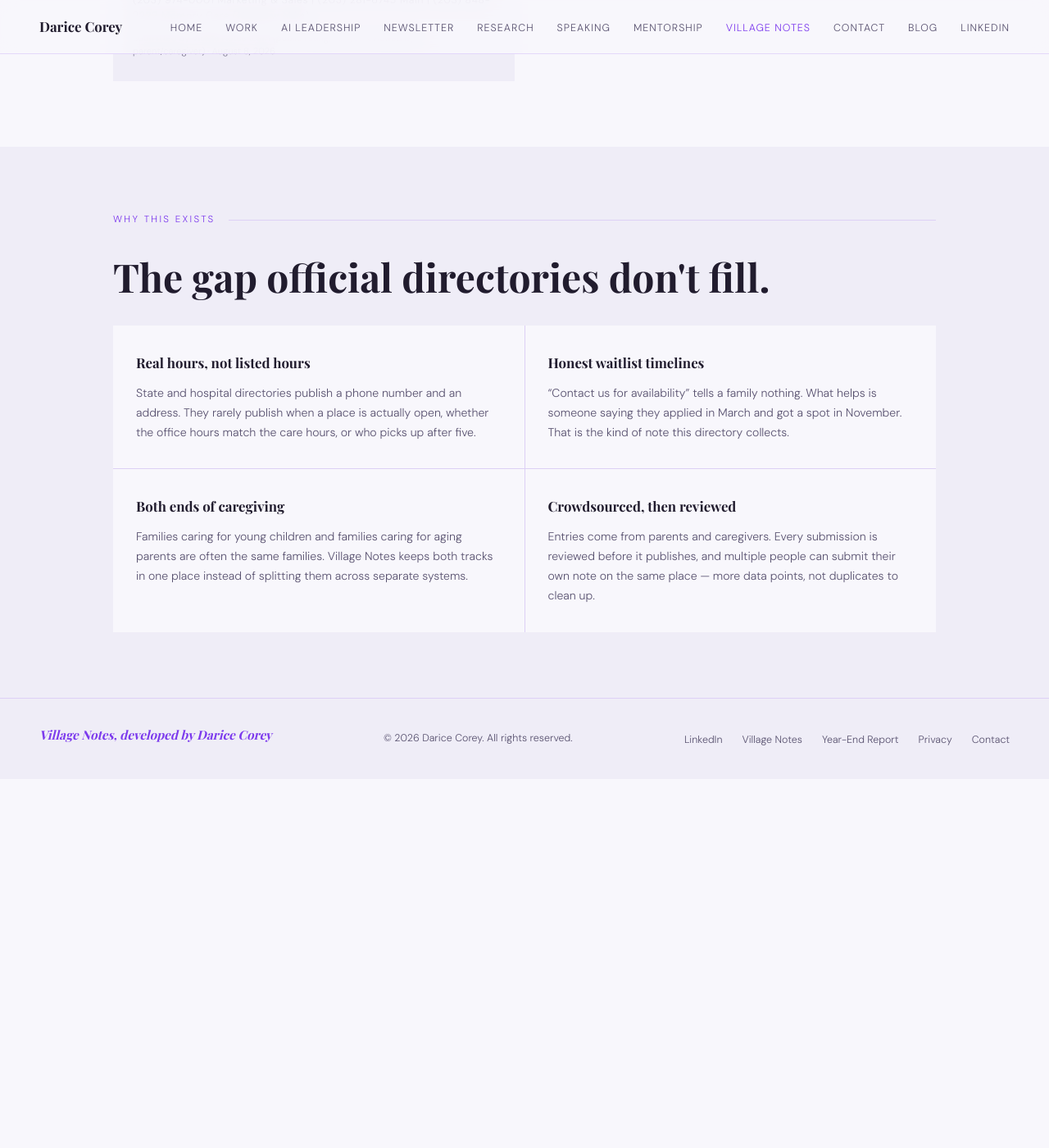
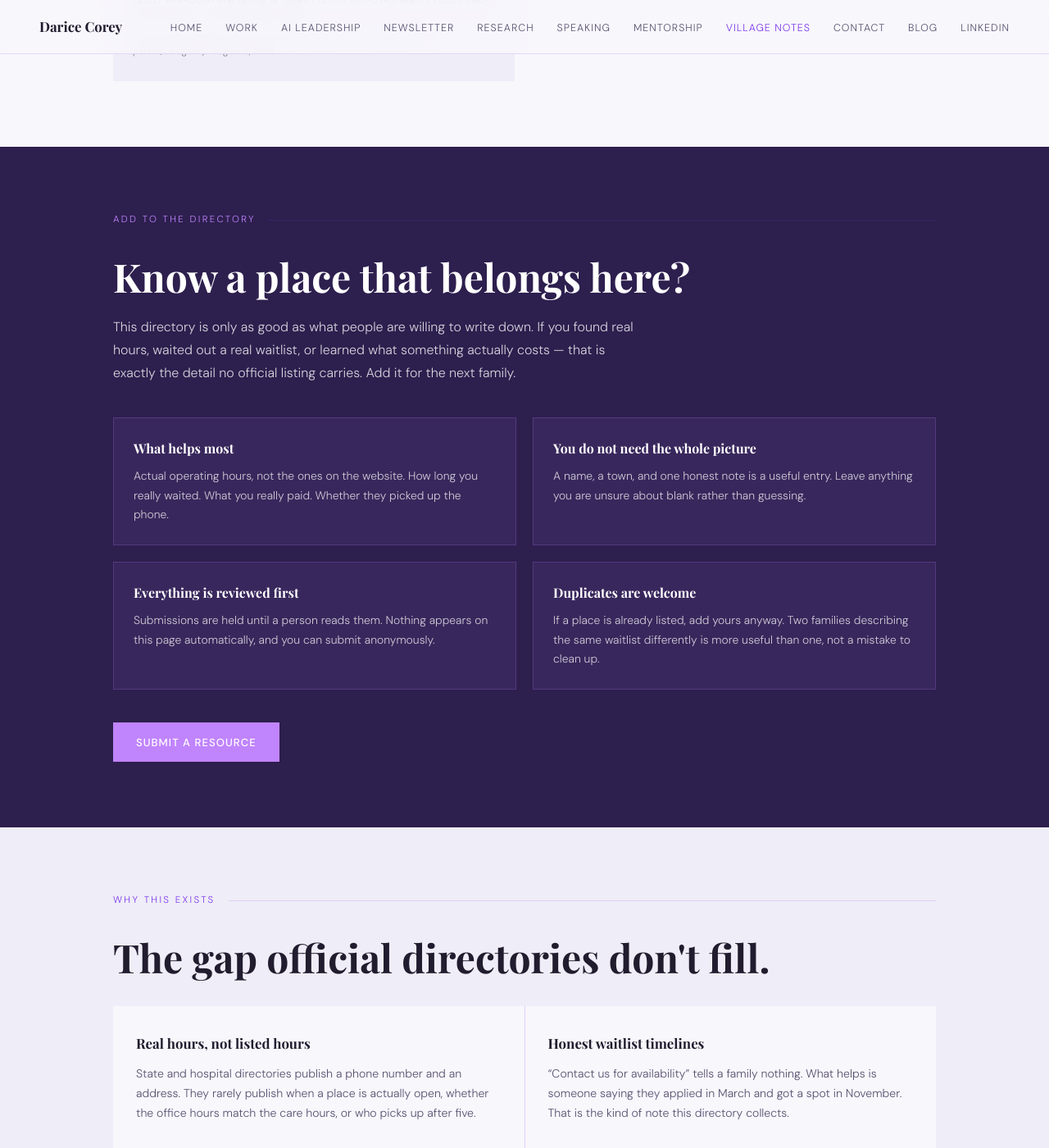
Before and after one commit to dcoreyrasm/dcoreyrasm.github.io, a Jekyll site: the page village-notes/index.html, which Jekyll copies as it is, in a window 1280 px wide and 1400 px high, scrolled down 7945 px. Shown: the whole window at 82% size. Built offline with Jekyll 4.4.1, drawn with Linux system fonts in a browser that asks for light colours; some web fonts are replaced; before the commit the page ends 8895 px from its top, so only the background shows below that.

Commit message:
Open the front door: a submission section on Village Notes
The page promises that entries come from parents and caregivers and that
every submission is reviewed, and the base is built for exactly that --
Submitted By, and a Moderation Status with a Pending Review state. But
there was no way to submit anything, so the only contributor was the
site owner. 35 of the 51 categories are still empty and only 9 listings
are place-based, across 5 towns.

Adds an "Add to the Directory" band explaining what actually helps (real
hours, real waitlist times, what it really cost), that a partial entry is
still worth having, that nothing publishes without review, and that
duplicate entries for the same place are wanted rather than a mistake --
which is what the table's own description says.

The call to action points at the contact page for now. Swapping in the
Airtable form's share URL is a one-line change, marked with a comment;
pointing it somewhere real in the meantime means nothing broken ships.

Nothing can leak onto the site through this. The sync filters on
Moderation Status = "Published", so a submission arriving with that field
blank is invisible to the page until someone sets it deliberately.

Also fixes a specificity bug this surfaced. /styles.css alternates band
colour with `section:nth-child(even)`, which outranks a bare class, so
the new dark band rendered light. The section backgrounds are now written
as `section.vn-*` to match that specificity, with a comment saying why.
That also corrects the controls strip, which had been picking up the
alternating colour unnoticed since the directory shipped.

Verified in both colour schemes: hero and submit band both #2d1f4e,
controls and results on the page background, about on the alternate.
19 cards render, no page errors, no horizontal scroll at 390px.

```diff
--- a/village-notes/index.html
+++ b/village-notes/index.html
@@ -111,6 +111,40 @@
       </div>
     </section>
 
+    <section class="vn-submit-section" aria-labelledby="vn-submit-heading">
+      <div class="container">
+        <p class="section-label" style="color:var(--coral);">Add to the Directory</p>
+        <h2 class="section-heading" id="vn-submit-heading" style="color:#fff;">Know a place that belongs here?</h2>
+        <p class="vn-submit-lede">This directory is only as good as what people are willing to write down. If you found real hours, waited out a real waitlist, or learned what something actually costs &mdash; that is exactly the detail no official listing carries. Add it for the next family.</p>
+
+        <div class="vn-submit-grid">
+          <div class="vn-submit-block">
+            <h3>What helps most</h3>
+            <p>Actual operating hours, not the ones on the website. How long you really waited. What you really paid. Whether they picked up the phone.</p>
+          </div>
+          <div class="vn-submit-block">
+            <h3>You do not need the whole picture</h3>
+            <p>A name, a town, and one honest note is a useful entry. Leave anything you are unsure about blank rather than guessing.</p>
+          </div>
+          <div class="vn-submit-block">
+            <h3>Everything is reviewed first</h3>
+            <p>Submissions are held until a person reads them. Nothing appears on this page automatically, and you can submit anonymously.</p>
+          </div>
+          <div class="vn-submit-block">
+            <h3>Duplicates are welcome</h3>
+            <p>If a place is already listed, add yours anyway. Two families describing the same waitlist differently is more useful than one, not a mistake to clean up.</p>
+          </div>
+        </div>
+
+        <!-- Points at the contact page until the Airtable submission form exists.
+             To switch it over: swap this href for the form's share URL and add
+             target="_blank" rel="noopener noreferrer". Nothing else changes. -->
+        <div class="vn-submit-cta">
+          <a href="/contact.html" class="btn-primary">Submit a Resource</a>
+        </div>
+      </div>
+    </section>
+
     <section class="vn-about-section" aria-labelledby="vn-about-heading">
       <div class="container">
         <p class="section-label">Why This Exists</p>
--- a/village-notes/village-notes.css
+++ b/village-notes/village-notes.css
@@ -33,7 +33,11 @@
 }
 
 /* ---------- CONTROLS ---------- */
-.vn-controls-section { background:var(--bg); padding:2.5rem 0 1.5rem; border-bottom:1px solid var(--line); }
+/* The section backgrounds below are written as `section.vn-*` on purpose.
+   /styles.css alternates band colour with `section:nth-child(even)`, which
+   outranks a bare class selector -- a plain `.vn-submit-section` loses and the
+   dark band renders light. Matching that specificity is what makes these hold. */
+section.vn-controls-section { background:var(--bg); padding:2.5rem 0 1.5rem; border-bottom:1px solid var(--line); }
 .vn-controls {
   display:grid; gap:1rem 1.25rem; align-items:end;
   grid-template-columns:minmax(220px,1.6fr) repeat(3,minmax(150px,1fr)) auto;
@@ -66,7 +70,7 @@
 }
 
 /* ---------- RESULTS ---------- */
-.vn-results-section { background:var(--bg); padding:2.5rem 0 5rem; }
+section.vn-results-section { background:var(--bg); padding:2.5rem 0 5rem; }
 .vn-grid { display:grid; grid-template-columns:repeat(auto-fill,minmax(320px,1fr)); gap:1.5rem; }
 
 .vn-card {
@@ -137,7 +141,7 @@
 .vn-empty-body { font-size:.9rem; color:var(--muted); line-height:1.75; max-width:460px; margin:0 auto; }
 
 /* ---------- ABOUT ---------- */
-.vn-about-section { background:var(--bg2); padding:5rem 0; }
+section.vn-about-section { background:var(--bg2); padding:5rem 0; }
 .vn-about-grid { display:grid; grid-template-columns:1fr 1fr; gap:1px; background:var(--line); margin-top:2rem; }
 .vn-about-block { background:var(--bg); padding:2rem 1.75rem; }
 .vn-about-block h3 { font-family:var(--serif); font-size:1.05rem; font-weight:700; color:var(--cream); margin-bottom:.75rem; }
@@ -162,3 +166,31 @@
   .vn-grid { grid-template-columns:1fr; }
   .vn-fact { grid-template-columns:1fr; gap:.2rem; }
 }
+
+/* ---------- SUBMIT (deep-purple band, matching the hero) ---------- */
+section.vn-submit-section { background:#2d1f4e; padding:5rem 0; }
+.vn-submit-lede {
+  font-size:1rem; color:rgba(255,255,255,.8); max-width:640px;
+  line-height:1.75; margin-bottom:2.5rem;
+}
+.vn-submit-grid { display:grid; grid-template-columns:repeat(2,1fr); gap:1.25rem; margin-bottom:2.5rem; }
+.vn-submit-block {
+  background:rgba(192,132,252,.08); border:1px solid rgba(192,132,252,.2);
+  padding:1.5rem 1.5rem;
+}
+.vn-submit-block h3 {
+  font-family:var(--serif); font-size:1rem; font-weight:700;
+  color:#fff; margin-bottom:.6rem;
+}
+.vn-submit-block p { font-size:.87rem; color:rgba(255,255,255,.75); line-height:1.7; }
+.vn-submit-cta { display:flex; gap:1rem; flex-wrap:wrap; }
+
+/* The band stays dark in light mode, so re-assert the bright accent the way
+   /styles.css does for the other dark bands. */
+@media (prefers-color-scheme: light) {
+  section.vn-submit-section { --coral:#c084fc; --coral-dim:#a855f7; }
+}
+
+@media (max-width:700px) {
+  .vn-submit-grid { grid-template-columns:1fr; }
+}
```
